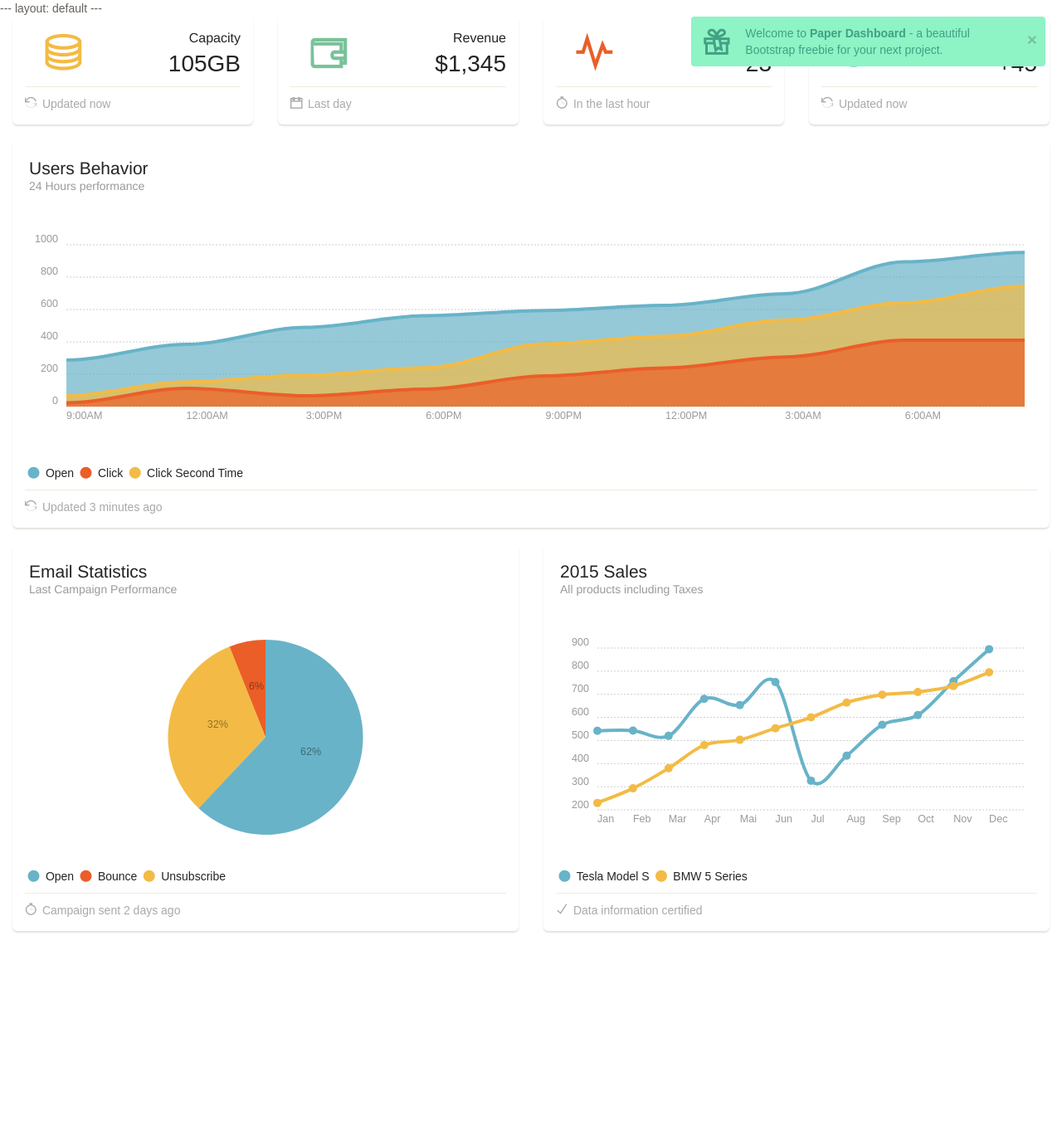
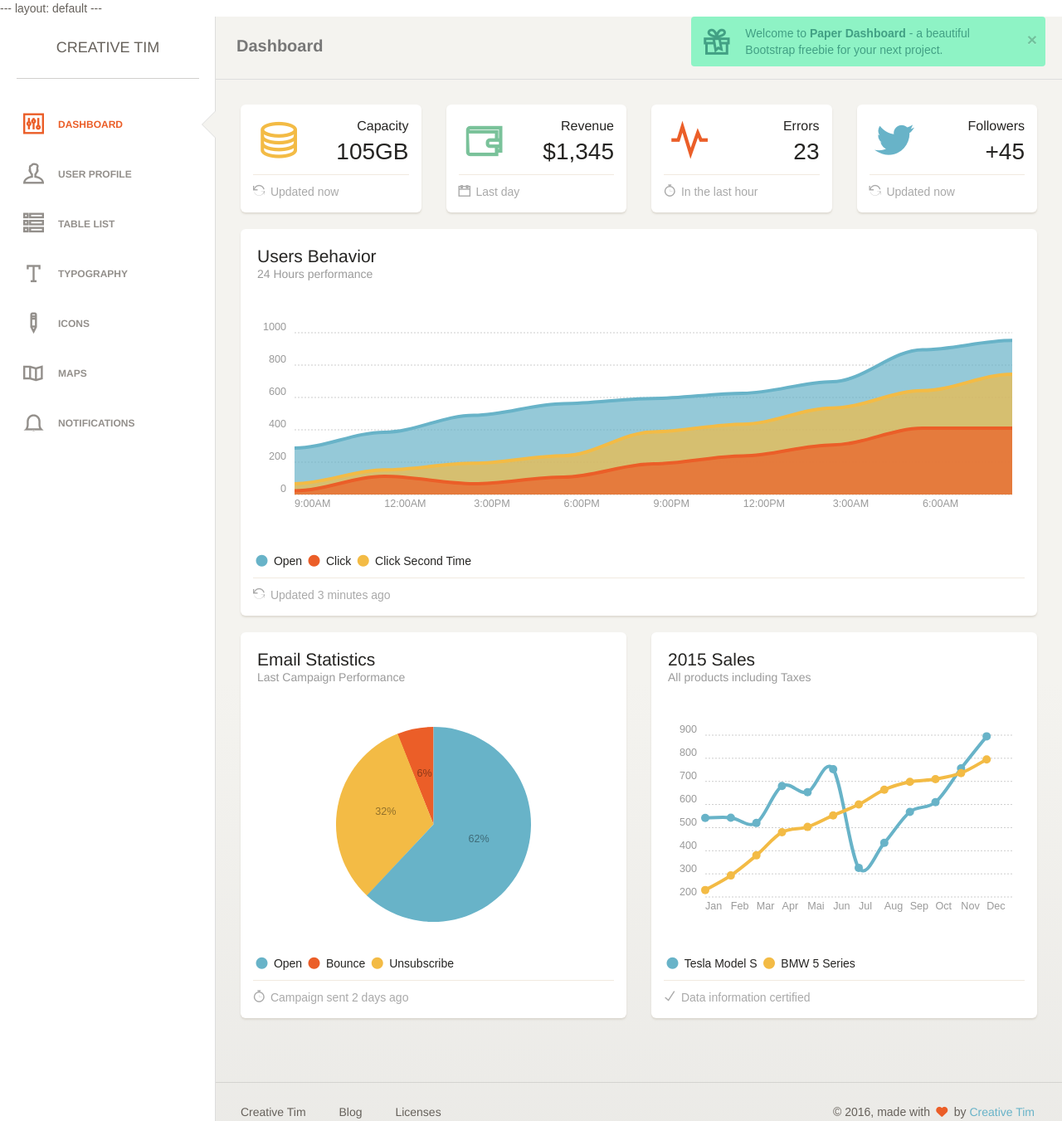
Before and after one commit to WoollyAlly/GentleBirthCare, a Jekyll site: the page built from index.html, in a window 1280 px wide. Shown: the whole page at 83% size. Built offline with Jekyll 4.4.1, drawn with Linux system fonts in a browser that asks for light colours; nearby versions of some CDN libraries; some web fonts are replaced.

Commit message:
Updated '/_layouts/default.html' via CloudCannon

```diff
--- a/_layouts/default.html
+++ b/_layouts/default.html
@@ -39,8 +39,151 @@ layout: default
 <body>
 
 
+<div class="wrapper">
+    <div class="sidebar" data-background-color="white" data-active-color="danger">
+
+    <!--
+		Tip 1: you can change the color of the sidebar's background using: data-background-color="white | black"
+		Tip 2: you can change the color of the active button using the data-active-color="primary | info | success | warning | danger"
+	-->
+
+    	<div class="sidebar-wrapper">
+            <div class="logo">
+                <a href="http://www.creative-tim.com" class="simple-text">
+                    Creative Tim
+                </a>
+            </div>
+
+            <ul class="nav">
+                <li class="active">
+                    <a href="dashboard.html">
+                        <i class="ti-panel"></i>
+                        <p>Dashboard</p>
+                    </a>
+                </li>
+                <li>
+                    <a href="user.html">
+                        <i class="ti-user"></i>
+                        <p>User Profile</p>
+                    </a>
+                </li>
+                <li>
+                    <a href="table.html">
+                        <i class="ti-view-list-alt"></i>
+                        <p>Table List</p>
+                    </a>
+                </li>
+                <li>
+                    <a href="typography.html">
+                        <i class="ti-text"></i>
+                        <p>Typography</p>
+                    </a>
+                </li>
+                <li>
+                    <a href="icons.html">
+                        <i class="ti-pencil-alt2"></i>
+                        <p>Icons</p>
+                    </a>
+                </li>
+                <li>
+                    <a href="maps.html">
+                        <i class="ti-map"></i>
+                        <p>Maps</p>
+                    </a>
+                </li>
+                <li>
+                    <a href="notifications.html">
+                        <i class="ti-bell"></i>
+                        <p>Notifications</p>
+                    </a>
+                </li>
+            </ul>
+    	</div>
+    </div>
+
+    <div class="main-panel">
+        <nav class="navbar navbar-default">
+            <div class="container-fluid">
+                <div class="navbar-header">
+                    <button type="button" class="navbar-toggle">
+                        <span class="sr-only">Toggle navigation</span>
+                        <span class="icon-bar bar1"></span>
+                        <span class="icon-bar bar2"></span>
+                        <span class="icon-bar bar3"></span>
+                    </button>
+                    <a class="navbar-brand" href="#">Dashboard</a>
+                </div>
+                <div class="collapse navbar-collapse">
+                    <ul class="nav navbar-nav navbar-right">
+                        <li>
+                            <a href="#" class="dropdown-toggle" data-toggle="dropdown">
+                                <i class="ti-panel"></i>
+								<p>Stats</p>
+                            </a>
+                        </li>
+                        <li class="dropdown">
+                              <a href="#" class="dropdown-toggle" data-toggle="dropdown">
+                                    <i class="ti-bell"></i>
+                                    <p class="notification">5</p>
+									<p>Notifications</p>
+									<b class="caret"></b>
+                              </a>
+                              <ul class="dropdown-menu">
+                                <li><a href="#">Notification 1</a></li>
+                                <li><a href="#">Notification 2</a></li>
+                                <li><a href="#">Notification 3</a></li>
+                                <li><a href="#">Notification 4</a></li>
+                                <li><a href="#">Another notification</a></li>
+                              </ul>
+                        </li>
+						<li>
+                            <a href="#">
+								<i class="ti-settings"></i>
+								<p>Settings</p>
+                            </a>
+                        </li>
+                    </ul>
+
+                </div>
+            </div>
+        </nav>
+
 
 {{ content }}
+
+
+        <footer class="footer">
+            <div class="container-fluid">
+                <nav class="pull-left">
+                    <ul>
+
+                        <li>
+                            <a href="http://www.creative-tim.com">
+                                Creative Tim
+                            </a>
+                        </li>
+                        <li>
+                            <a href="http://blog.creative-tim.com">
+                               Blog
+                            </a>
+                        </li>
+                        <li>
+                            <a href="http://www.creative-tim.com/license">
+                                Licenses
+                            </a>
+                        </li>
+                    </ul>
+                </nav>
+                <div class="copyright pull-right">
+                    &copy; <script>document.write(new Date().getFullYear())</script>, made with <i class="fa fa-heart heart"></i> by <a href="http://www.creative-tim.com">Creative Tim</a>
+                </div>
+            </div>
+        </footer>
+
+    </div>
+</div>
+
+
 
 </body>
 
```
